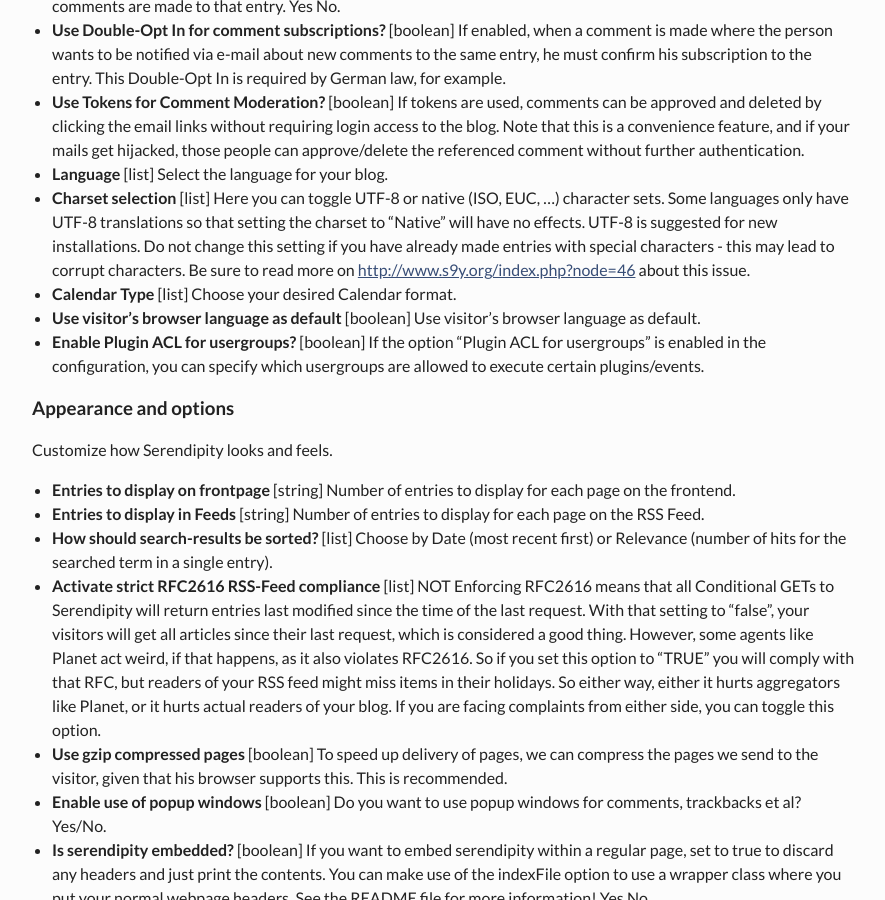
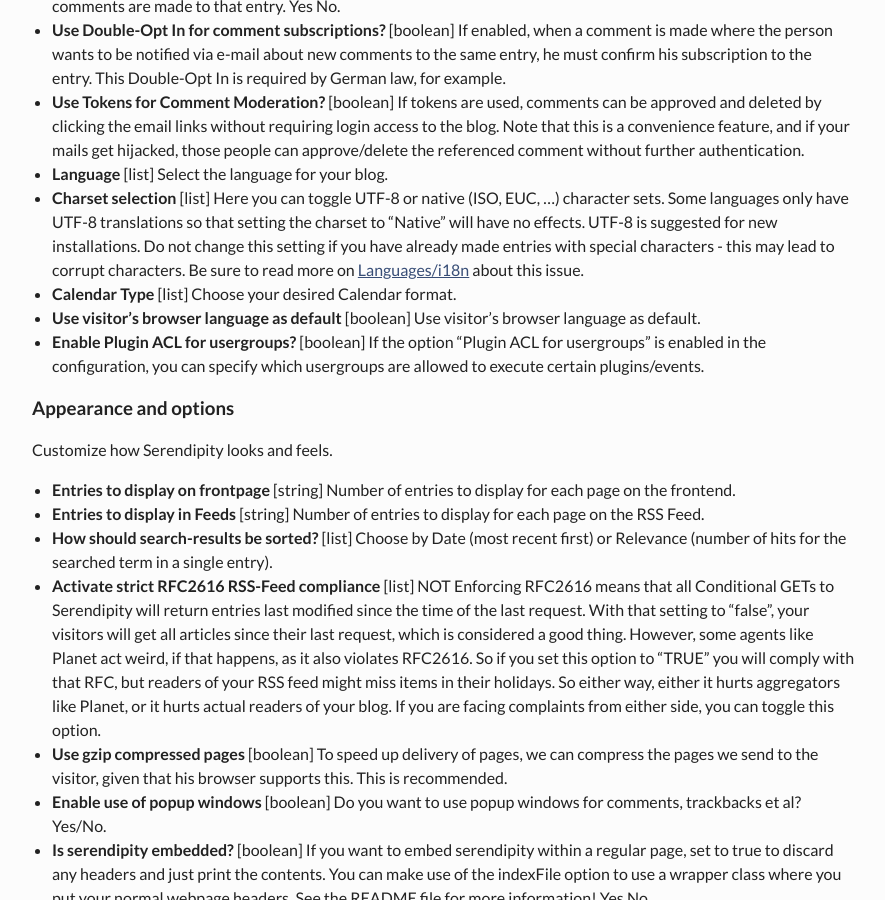
Before and after one commit to s9y/s9y.github.io, a Jekyll site: the page built from docs/users/using/configuration.md, in a window 1280 px wide and 900 px high, scrolled down 2127 px. Shown: the whole window, without its empty margins (339-1224 px from the left). Built offline with Jekyll 4.4.1, drawn with Linux system fonts in a browser that asks for light colours; nearby versions of some CDN libraries.

Commit message:
Change links to old pages (nodes 24 and 46).
Signed-off-by: Thomas Hochstein <thh@inter.net>

```diff
--- a/docs/users/using/configuration.md
+++ b/docs/users/using/configuration.md
@@ -67,7 +67,7 @@ Customize how Serendipity behaves
 * **Use Double-Opt In for comment subscriptions?** [boolean] If enabled, when a comment is made where the person wants to be notified via e-mail about new comments to the same entry, he must confirm his subscription to the entry. This Double-Opt In is required by German law, for example.
 * **Use Tokens for Comment Moderation?** [boolean] If tokens are used, comments can be approved and deleted by clicking the email links without requiring login access to the blog. Note that this is a convenience feature, and if your mails get hijacked, those people can approve/delete the referenced comment without further authentication.
 * **Language** [list] Select the language for your blog.
-* **Charset selection** [list] Here you can toggle UTF-8 or native (ISO, EUC, ...) character sets. Some languages only have UTF-8 translations so that setting the charset to "Native" will have no effects. UTF-8 is suggested for new installations. Do not change this setting if you have already made entries with special characters - this may lead to corrupt characters. Be sure to read more on [http://www.s9y.org/index.php?node=46](http://www.s9y.org/index.php?node=46) about this issue.
+* **Charset selection** [list] Here you can toggle UTF-8 or native (ISO, EUC, ...) character sets. Some languages only have UTF-8 translations so that setting the charset to "Native" will have no effects. UTF-8 is suggested for new installations. Do not change this setting if you have already made entries with special characters - this may lead to corrupt characters. Be sure to read more on [Languages/i18n](/docs/developers/internationalization.html) about this issue.
 * **Calendar Type** [list] Choose your desired Calendar format.
 * **Use visitor's browser language as default** [boolean] Use visitor's browser language as default.
 * **Enable Plugin ACL for usergroups?** [boolean] If the option "Plugin ACL for usergroups" is enabled in the configuration, you can specify which usergroups are allowed to execute certain plugins/events.
```
Also changed, not shown: docs/faq/index.md (+1 -1 lines).
